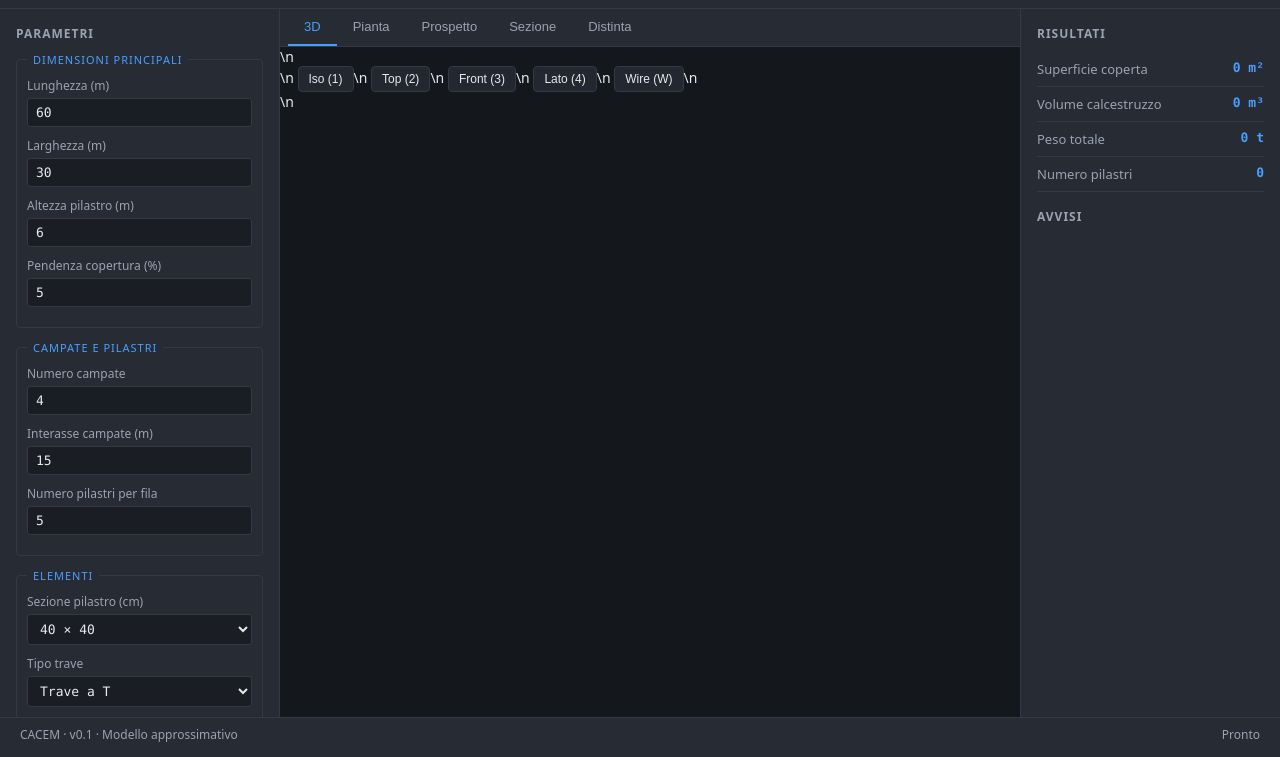
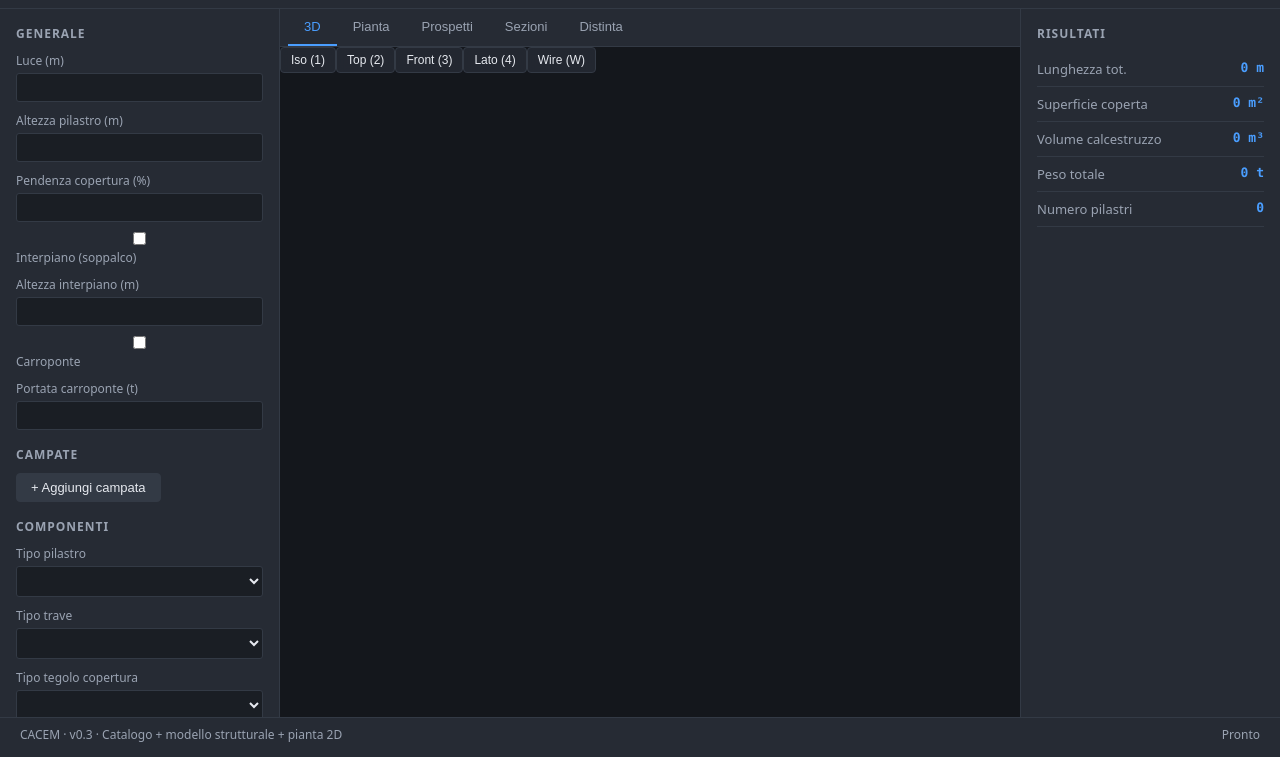
Before and after one commit to domenicopietro77-source/CACEM-APP, a website: page configuratore/index.html in a window 1280 px wide. Shown: the part 43-800 px from the top of the page. Drawn offline with nearby package versions, Linux system fonts and the light colour scheme.

Commit message:
STEP 4: aggiorna interfaccia catalogo e pianta

```diff
--- a/configuratore/index.html
+++ b/configuratore/index.html
@@ -1,89 +1,38 @@
 <!DOCTYPE html>
 <html lang="it">
-<head>
-  <meta charset="UTF-8" />
-  <meta name="viewport" content="width=device-width, initial-scale=1.0" />
-  <title>CACEM · Configuratore Capannoni Prefabbricati</title>
-  <link rel="stylesheet" href="css/style.css" />
-</head>
+<head><meta charset="UTF-8"><meta name="viewport" content="width=device-width,initial-scale=1.0"><title>CACEM · Configuratore Capannoni</title><link rel="stylesheet" href="css/style.css"></head>
 <body>
-  <header class="topbar">
-    <div class="logo">CACEM</div>
-    <div class="subtitle">Configuratore Capannoni Prefabbricati in Cemento</div>
-    <div class="topbar-actions">
-      <button id="btn-salva" class="btn">Salva</button>
-      <button id="btn-carica" class="btn">Carica</button>
-      <button id="btn-reset" class="btn btn-danger">Reset</button>
-    </div>
-  </header>
-
+<header class="topbar"><div class="logo">CACEM</div><div class="subtitle">Configuratore Capannoni Prefabbricati in Cemento</div><div class="topbar-actions"><button id="btn-salva" class="btn">Salva</button><button id="btn-carica" class="btn">Carica</button><button id="btn-reset" class="btn btn-danger">Reset</button></div></header>
 <main class="layout">
 <aside class="panel panel-left">
-      <h2>Parametri</h2>
-      <fieldset>
-        <legend>Dimensioni principali</legend>
-        <label>Lunghezza (m)<input type="number" id="p-lunghezza" min="10" max="200" step="1" value="60" /></label>
-        <label>Larghezza (m)<input type="number" id="p-larghezza" min="10" max="80" step="1" value="30" /></label>
-        <label>Altezza pilastro (m)<input type="number" id="p-altezzaPilastro" min="4" max="12" step="0.5" value="6" /></label>
-        <label>Pendenza copertura (%)<input type="number" id="p-pendenzaCopertura" min="3" max="20" step="0.5" value="5" /></label>
-      </fieldset>
-      <fieldset>
-        <legend>Campate e pilastri</legend>
-        <label>Numero campate<input type="number" id="p-numeroCampate" min="1" max="10" step="1" value="4" /></label>
-        <label>Interasse campate (m)<input type="number" id="p-interasseCampate" min="6" max="30" step="1" value="15" /></label>
-        <label>Numero pilastri per fila<input type="number" id="p-numeroPilastriPerFila" min="2" max="20" step="1" value="5" /></label>
-      </fieldset>
-      <fieldset>
-        <legend>Elementi</legend>
-        <label>Sezione pilastro (cm)
-          <select id="p-sezionePilastro">
-            <option value="30x30">30 × 30</option><option value="40x40" selected>40 × 40</option>
-            <option value="50x50">50 × 50</option><option value="60x60">60 × 60</option>
-          </select>
-        </label>
-        <label>Tipo trave
-          <select id="p-tipoTrave">
-            <option value="aT">Trave a T</option><option value="aI">Trave a I</option><option value="rettangolare">Rettangolare</option>
-          </select>
-        </label>
-        <label>Spessore pannello tamponamento (cm)<input type="number" id="p-spessorePannello" min="10" max="40" step="1" value="20" /></label>
-      </fieldset>
+<h2>Generale</h2>
+<label>Luce (m)<input type="number" id="p-luce" min="10" max="80" step="1"></label>
+<label>Altezza pilastro (m)<input type="number" id="p-altezzaPilastro" min="4" max="12" step="0.5"></label>
+<label>Pendenza copertura (%)<input type="number" id="p-pendenzaCopertura" min="3" max="20" step="0.5"></label>
+<label class="check"><input type="checkbox" id="p-interpiano"> Interpiano (soppalco)</label>
+<label>Altezza interpiano (m)<input type="number" id="p-altezzaInterpiano" min="2" max="6" step="0.1"></label>
+<label class="check"><input type="checkbox" id="p-carroponte"> Carroponte</label>
+<label>Portata carroponte (t)<input type="number" id="p-portataCarroponte" min="0" max="30" step="1"></label>
+<h2>Campate</h2><div id="lista-campate"></div><button id="btn-aggiungiCampata" class="btn">+ Aggiungi campata</button>
+<h2>Componenti</h2>
+<label>Tipo pilastro<select id="p-tipoPilastro"></select></label>
+<label>Tipo trave<select id="p-tipoTrave"></select></label>
+<label>Tipo tegolo copertura<select id="p-tipoTegolo"></select></label>
+<h2>Pannelli tamponamento</h2>
+<label>Finitura<select id="p-finituraPannello"></select></label>
+<label>Spessore (cm)<input type="number" id="p-spessorePannello" min="20" max="28" step="4"></label>
 </aside>
-
-    <section class="viewport">
-      <nav class="tabs">
-        <button class="tab active" data-view="3d">3D</button>
-        <button class="tab" data-view="pianta">Pianta</button>
-        <button class="tab" data-view="prospetto">Prospetto</button>
-        <button class="tab" data-view="sezione">Sezione</button>
-        <button class="tab" data-view="distinta">Distinta</button>
-      </nav>
+<section class="viewport"><nav class="tabs"><button class="tab active" data-view="3d">3D</button><button class="tab" data-view="pianta">Pianta</button><button class="tab" data-view="prospetto">Prospetti</button><button class="tab" data-view="sezione">Sezioni</button><button class="tab" data-view="distinta">Distinta</button></nav>
 <div class="view-container">
-        <div id="view-3d" class="view active">\n          <div class="view-actions">\n            <button class="btn" id="btn-iso">Iso (1)</button>\n            <button class="btn" id="btn-top">Top (2)</button>\n            <button class="btn" id="btn-front">Front (3)</button>\n            <button class="btn" id="btn-lato">Lato (4)</button>\n            <button class="btn" id="btn-wire">Wire (W)</button>\n          </div>\n        </div>
-        <div id="view-pianta" class="view"><canvas id="canvas-pianta"></canvas></div>
-        <div id="view-prospetto" class="view"><canvas id="canvas-prospetto"></canvas></div>
-        <div id="view-sezione" class="view"><canvas id="canvas-sezione"></canvas></div>
-        <div id="view-distinta" class="view">
-          <table id="tabella-distinta"><thead><tr><th>Elemento</th><th>Quantità</th><th>Dimensioni</th><th>Volume (m³)</th><th>Peso (t)</th></tr></thead><tbody></tbody></table>
-        </div>
-      </div>
-    </section>
-
-    <aside class="panel panel-right">
-      <h2>Risultati</h2>
-      <div class="stat"><span class="stat-label">Superficie coperta</span><span class="stat-value" id="r-superficie">0 m²</span></div>
-      <div class="stat"><span class="stat-label">Volume calcestruzzo</span><span class="stat-value" id="r-volume">0 m³</span></div>
-      <div class="stat"><span class="stat-label">Peso totale</span><span class="stat-value" id="r-peso">0 t</span></div>
-      <div class="stat"><span class="stat-label">Numero pilastri</span><span class="stat-value" id="r-pilastri">0</span></div>
-      <h2>Avvisi</h2><ul id="lista-avvisi" class="avvisi"></ul>
-    </aside>
+<div id="view-3d" class="view active"><div class="view-actions"><button class="btn" id="btn-iso">Iso (1)</button><button class="btn" id="btn-top">Top (2)</button><button class="btn" id="btn-front">Front (3)</button><button class="btn" id="btn-lato">Lato (4)</button><button class="btn" id="btn-wire">Wire (W)</button></div></div>
+<div id="view-pianta" class="view"><div class="view-actions"><button class="btn" id="btn-reset-pianta">Reset vista</button></div><canvas id="canvas-pianta"></canvas></div>
+<div id="view-prospetto" class="view"><em class="placeholder">Prospetti — Step successivo</em></div>
+<div id="view-sezione" class="view"><em class="placeholder">Sezioni — Step successivo</em></div>
+<div id="view-distinta" class="view"><table id="tabella-distinta"><thead><tr><th>Elemento</th><th>Qtà</th><th>Dimensioni</th><th>Volume (m³)</th><th>Peso (t)</th></tr></thead><tbody></tbody></table></div>
+</div></section>
+<aside class="panel panel-right"><h2>Risultati</h2><div class="stat"><span class="stat-label">Lunghezza tot.</span><span class="stat-value" id="r-lunghezza">0 m</span></div><div class="stat"><span class="stat-label">Superficie coperta</span><span class="stat-value" id="r-superficie">0 m²</span></div><div class="stat"><span class="stat-label">Volume calcestruzzo</span><span class="stat-value" id="r-volume">0 m³</span></div><div class="stat"><span class="stat-label">Peso totale</span><span class="stat-value" id="r-peso">0 t</span></div><div class="stat"><span class="stat-label">Numero pilastri</span><span class="stat-value" id="r-pilastri">0</span></div></aside>
 </main>
-
-  <footer class="footer"><span>CACEM · v0.1 · Modello approssimativo</span><span id="status">Pronto</span></footer>
-
-  <script type="importmap">
-  {"imports":{"three":"https://unpkg.com/three@0.160.0/build/three.module.js","three/addons/":"https://unpkg.com/three@0.160.0/examples/jsm/"}}
-  </script>
+<footer class="footer"><span>CACEM · v0.3 · Catalogo + modello strutturale + pianta 2D</span><span id="status">Pronto</span></footer>
+<script type="importmap">{"imports":{"three":"https://unpkg.com/three@0.160.0/build/three.module.js","three/addons/":"https://unpkg.com/three@0.160.0/examples/jsm/"}}</script>
 <script type="module" src="js/main.js"></script>
-</body>
-</html>
+</body></html>
```
Lines whose indentation alone changed are shown as unchanged.
